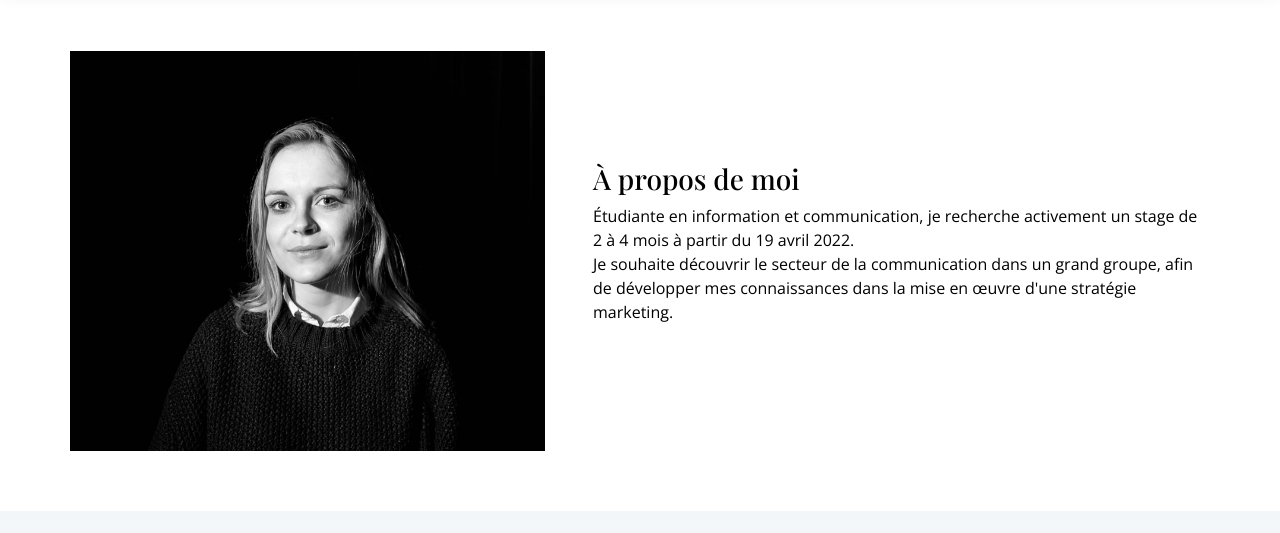
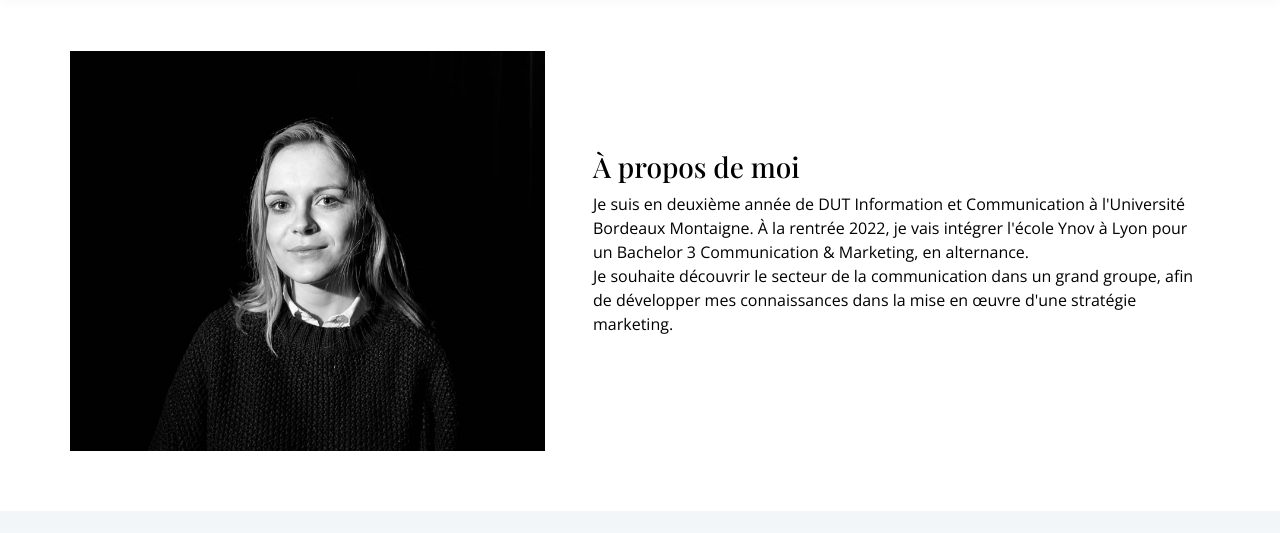
Before and after one commit to margueritefzr/margueritefuzier.github.io, a plain HTML site: page site_marguerite/index.html in a window 1280 px wide. Shown: the part 669-1202 px from the top of the page. Drawn offline with nearby package versions, Linux system fonts and the light colour scheme; a web font is replaced by a local one.

Commit message:
Update index.html

```diff
--- a/site_marguerite/index.html
+++ b/site_marguerite/index.html
@@ -72,7 +72,7 @@
 
               <h3>À propos de moi</h3>
               <p>
-                Étudiante en information et communication, je recherche activement un stage de 2 à 4 mois à partir du 19 avril 2022.
+                Je suis en deuxième année de DUT Information et Communication à l'Université Bordeaux Montaigne. À la rentrée 2022, je vais intégrer l'école Ynov à Lyon pour un Bachelor 3 Communication & Marketing, en alternance.
                 <br>Je souhaite découvrir le secteur de la communication dans un grand groupe, afin de développer mes connaissances dans la mise en œuvre d'une stratégie marketing.
               </p>
               </div>
```
